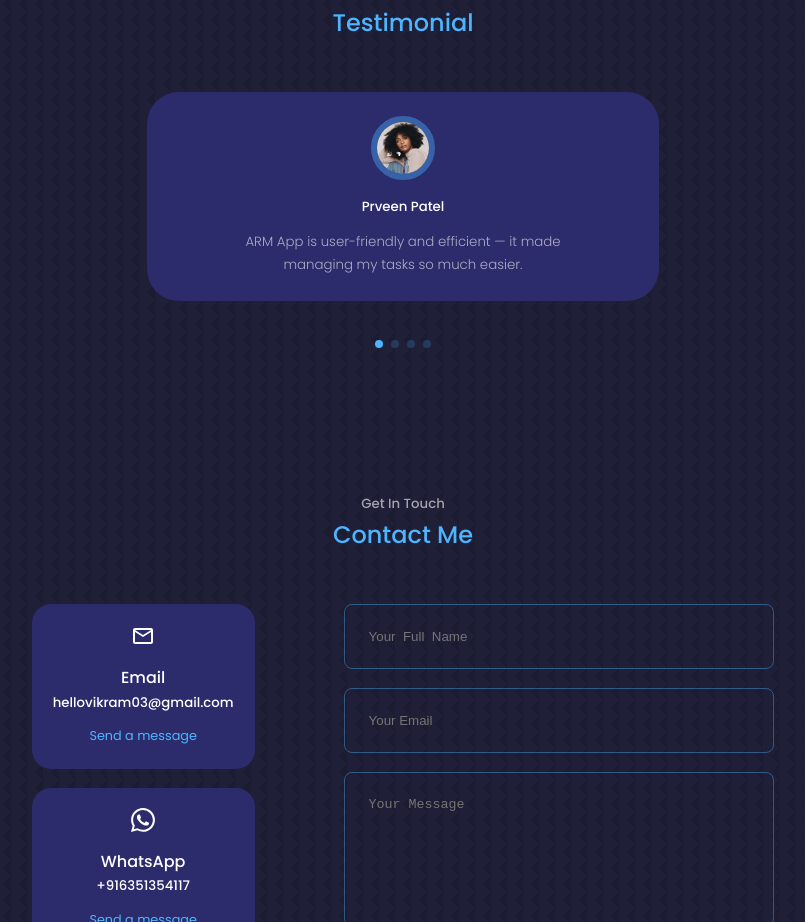
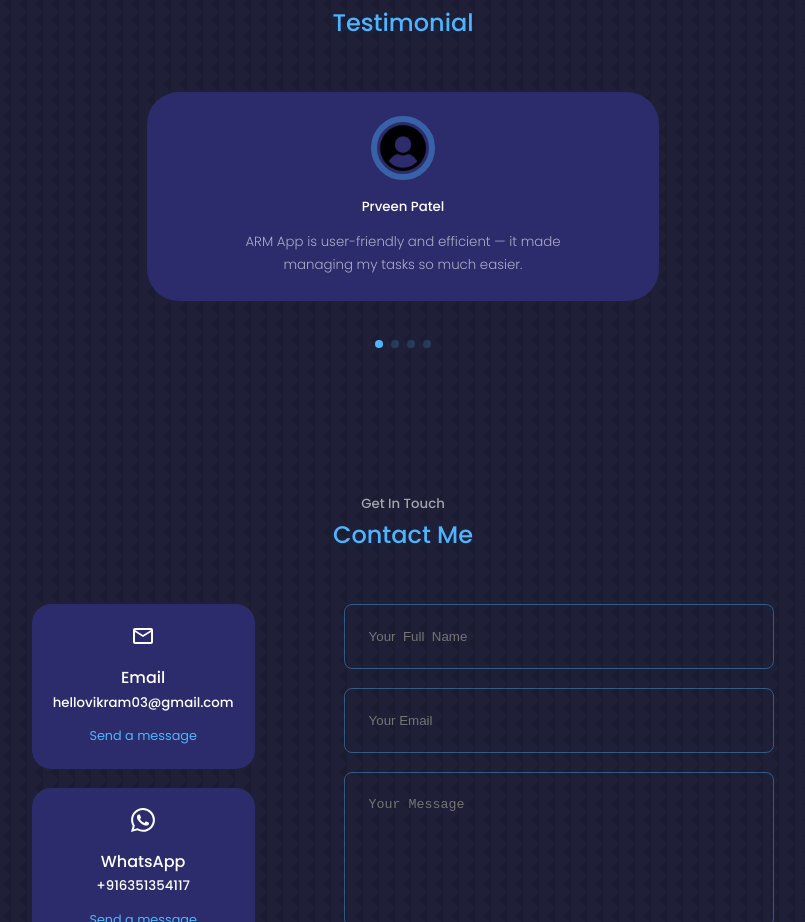
Before and after one commit to vikramKumarWebLearner/Vikram-Personal-Portfolio, a React (Create React App) app: page / in a window 1280 px wide. Shown: the part 3860-4782 px from the top of the page, without its empty margins (237-1042 px from the left). Built offline with nearby package versions, Linux system fonts and the light colour scheme.

Commit message:
user iocn update

```diff
--- a/src/components/testimonials/Testimonial.jsx
+++ b/src/components/testimonials/Testimonial.jsx
@@ -4,7 +4,7 @@ import AVTR1 from '../../asset/avatar1.jpg'
 import AVTR2 from '../../asset/avatar2.jpg'
 import AVTR3 from '../../asset/avatar3.jpg'
 import AVTR4 from '../../asset/avatar4.jpg'
-
+import USERICON from '../../asset/user-icon.png'
 // import Swiper core and required modules
 import { Pagination } from 'swiper'
 import { Swiper, SwiperSlide } from 'swiper/react'
@@ -44,7 +44,7 @@ const Testimonial = () => {
         } */}
         <SwiperSlide className="testimonial">
           <div className="client__avatar">
-            <img src={AVTR1} alt="" />
+            <img src={USERICON} alt="" />
           </div>
           <h5 className="clent__name">Prveen Patel</h5>
           <small className="client__review">
@@ -54,7 +54,7 @@ const Testimonial = () => {
 
         <SwiperSlide className="testimonial">
           <div className="client__avatar">
-            <img src={AVTR2} alt="" />
+            <img src={USERICON} alt="" />
           </div>
           <h5 className="clent__name">Ashok Khichi</h5>
           <small className="client__review">
@@ -63,7 +63,7 @@ const Testimonial = () => {
         </SwiperSlide>
         <SwiperSlide className="testimonial">
           <div className="client__avatar">
-            <img src={AVTR3} alt="" />
+            <img src={USERICON} alt="" />
           </div>
           <h5 className="clent__name">Ashok kumar</h5>
           <small className="client__review">
@@ -72,7 +72,7 @@ const Testimonial = () => {
         </SwiperSlide>
         <SwiperSlide className="testimonial">
           <div className="client__avatar">
-            <img src={AVTR4} alt="" />
+            <img src={USERICON} alt="" />
           </div>
           <h5 className="clent__name">Elien monk</h5>
           <small className="client__review">
```
Also changed, not shown: src/asset/user-icon.png (added).
